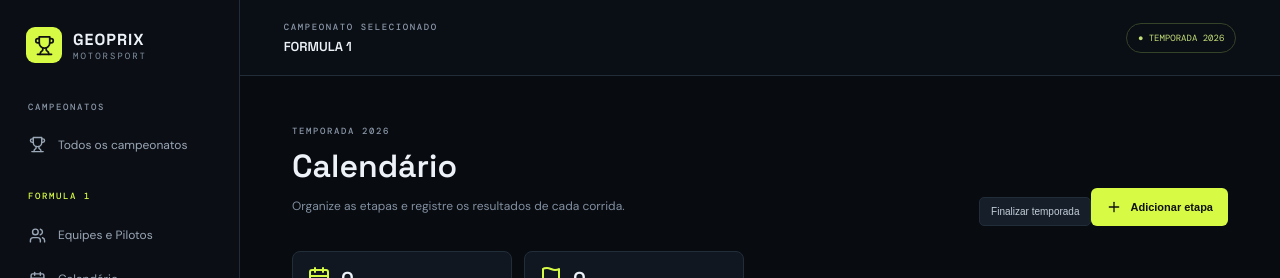
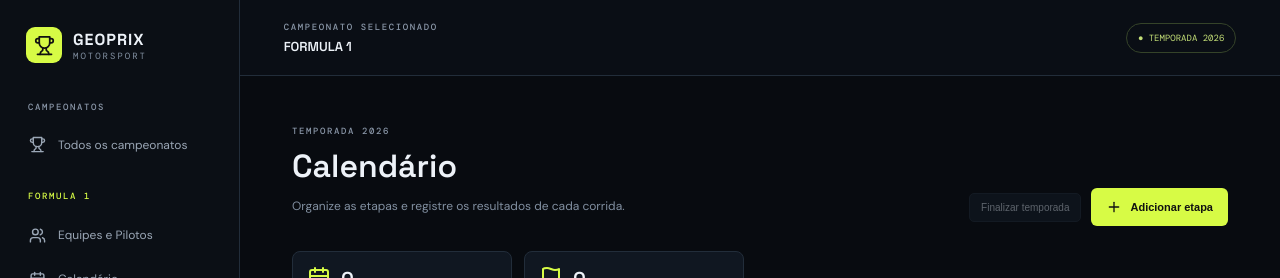
Before and after one commit to geoprix0-coder/geoprix-motorsport, a Next.js app: page /championships/formula-1-2026/calendar/ in a window 1280 px wide. Shown: the top 278 px of the page. Built offline with nearby package versions, Linux system fonts and the light colour scheme.

Commit message:
Style season finalization controls

```diff
--- a/src/app/globals.css
+++ b/src/app/globals.css
@@ -55,3 +55,8 @@
 .development-group .empty-state{padding:22px 8px}
 .development-group .development-recommendation:first-of-type{border-top:0}
 @media(max-width:760px){.development-groups{grid-template-columns:1fr}}
+
+
+.calendar-heading-actions{display:flex;align-items:center;gap:10px;flex-wrap:wrap}
+.calendar-heading-actions button:disabled{opacity:.45;cursor:not-allowed}
+@media(max-width:600px){.calendar-heading-actions{width:100%}.calendar-heading-actions button{flex:1}}
```
